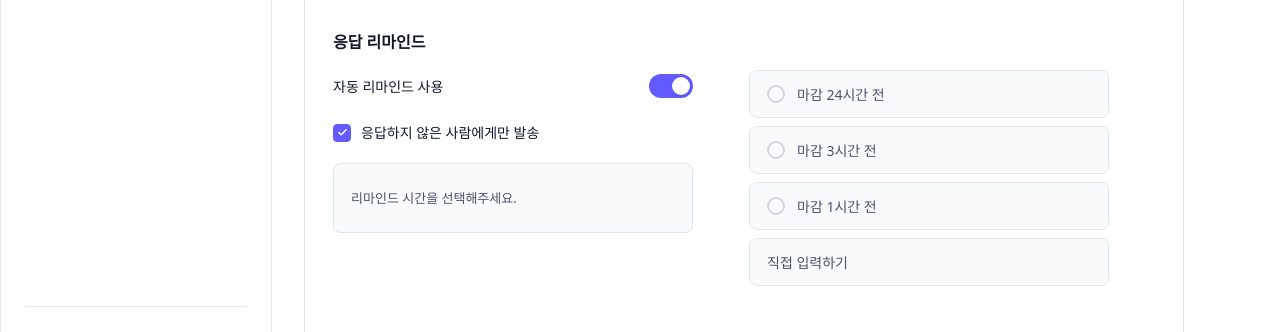
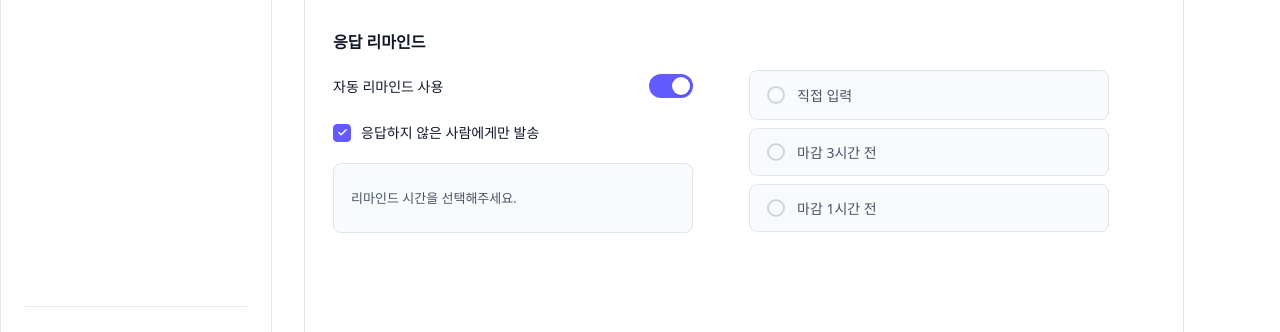
Before and after one commit to gjgprud0306/meetflow-tosschallenge, a React (Vite) app: page /meetings/new in a window 1280 px wide. Shown: the part 620-952 px from the top of the page. Built offline with nearby package versions, Linux system fonts and the light colour scheme; a web font is replaced by a local one.

Commit message:
Simplify reminder time selection

```diff
--- a/src/components/MeetingCreateCard.tsx
+++ b/src/components/MeetingCreateCard.tsx
@@ -199,8 +199,6 @@ export function MeetingCreateCard({ options }: MeetingCreateCardProps) {
   const [customTimeInput, setCustomTimeInput] = useState("");
   const [showCustomDeadline, setShowCustomDeadline] = useState(false);
   const [customDeadlineInput, setCustomDeadlineInput] = useState("");
-  const [showCustomReminder, setShowCustomReminder] = useState(false);
-  const [customReminderInput, setCustomReminderInput] = useState("");
   const deadlineOptions = createDeadlineOptions(meeting);
   const canSubmit =
     meeting.title.trim().length > 0 &&
@@ -583,63 +581,101 @@ export function MeetingCreateCard({ options }: MeetingCreateCardProps) {
             </div>
 
             <div className="flex flex-col gap-2">
+              <CustomReminderOption
+                disabled={!meeting.reminderEnabled}
+                onSelect={() => updateMeeting({ reminderId: "custom-reminder" })}
+                onValueChange={(value) =>
+                  updateMeeting({
+                    customReminderHours: value,
+                    reminderId: "custom-reminder",
+                  })
+                }
+                selected={meeting.reminderId === "custom-reminder"}
+                value={meeting.customReminderHours}
+              />
               {options.reminders.map((option) => (
                 <ReminderOption
                   disabled={!meeting.reminderEnabled}
                   key={option.id}
                   label={option.label}
-                  onClick={() => updateMeeting({ reminderId: option.id })}
+                  onClick={() =>
+                    updateMeeting({
+                      customReminderHours: "",
+                      reminderId: option.id,
+                    })
+                  }
                   selected={option.id === meeting.reminderId}
                 />
               ))}
-              <button
-                className={cn(
-                  "flex h-12 w-[360px] items-center justify-between rounded-lg border px-[17px] text-left text-sm font-medium leading-[21px]",
-                  meeting.reminderId === "custom-reminder"
-                    ? "border-[#635BFF] bg-[#F0EFFF] text-[#635BFF]"
-                    : "border-[#E0E4EB] bg-[#F9FAFB] text-[#475467]",
-                  !meeting.reminderEnabled && "opacity-45",
-                )}
-                disabled={!meeting.reminderEnabled}
-                onClick={() => setShowCustomReminder(true)}
-                type="button"
-              >
-                직접 입력하기
-                {meeting.reminderId === "custom-reminder" &&
-                meeting.customReminderHours
-                  ? ` · 마감 ${meeting.customReminderHours}시간 전`
-                  : null}
-              </button>
-              <CustomInput
-                buttonLabel=""
-                inputMode="numeric"
-                onCancel={() => {
-                  setShowCustomReminder(false);
-                  setCustomReminderInput("");
-                }}
-                onSubmit={() => {
-                  const value = customReminderInput.trim();
-                  if (!value) return;
-                  updateMeeting({
-                    customReminderHours: value,
-                    reminderId: "custom-reminder",
-                  });
-                  setCustomReminderInput("");
-                  setShowCustomReminder(false);
-                }}
-                onToggle={() => setShowCustomReminder(true)}
-                placeholder="3"
-                setValue={setCustomReminderInput}
-                show={showCustomReminder}
-                suffix="시간 전"
-                value={customReminderInput}
-              />
             </div>
           </div>
         </div>
       </section>
       {renderModal()}
     </>
+  );
+}
+
+function CustomReminderOption({
+  selected,
+  disabled,
+  value,
+  onSelect,
+  onValueChange,
+}: {
+  selected: boolean;
+  disabled: boolean;
+  value: string;
+  onSelect: () => void;
+  onValueChange: (value: string) => void;
+}) {
+  return (
+    <div
+      className={cn(
+        "w-[360px] rounded-lg border px-[17px] text-left text-sm font-medium leading-[21px]",
+        selected
+          ? "border-[#635BFF] bg-[#F0EFFF] text-[#635BFF]"
+          : "border-[#E0E4EB] bg-[#F9FAFB] text-[#475467]",
+        disabled && "opacity-45",
+      )}
+    >
+      <button
+        className="flex h-12 w-full items-center gap-3 text-left"
+        disabled={disabled}
+        onClick={onSelect}
+        type="button"
+      >
+        <span
+          className={cn(
+            "flex h-[18px] w-[18px] items-center justify-center rounded-full border-2",
+            selected ? "border-[#635BFF]" : "border-[#D0D5DD]",
+          )}
+        >
+          {selected ? (
+            <span className="h-2 w-2 rounded-full bg-[#635BFF]" />
+          ) : null}
+        </span>
+        <span>직접 입력</span>
+      </button>
+      {selected ? (
+        <div className="flex items-center gap-2 pb-3 pl-[30px]">
+          <span className="text-sm font-medium leading-[21px] text-[#475467]">
+            마감
+          </span>
+          <input
+            className="h-9 w-16 rounded-lg border border-[#E0E4EB] bg-white px-3 text-center text-sm font-medium leading-[21px] text-[#101828] outline-none focus:border-[#635BFF]"
+            inputMode="numeric"
+            onChange={(event) => onValueChange(event.target.value)}
+            placeholder="6"
+            type="number"
+            value={value}
+          />
+          <span className="text-sm font-medium leading-[21px] text-[#475467]">
+            시간 전
+          </span>
+        </div>
+      ) : null}
+    </div>
   );
 }
 
--- a/src/mocks/meetings.ts
+++ b/src/mocks/meetings.ts
@@ -101,7 +101,6 @@ export const meetingCreateOptions: MeetingCreateOptions = {
   ],
   deadlines: [],
   reminders: [
-    { id: "24h", label: "마감 24시간 전" },
     { id: "3h", label: "마감 3시간 전" },
     { id: "1h", label: "마감 1시간 전" },
   ],
```
Also changed, not shown: 5 other files (tests, documents, lock files or other folders).
